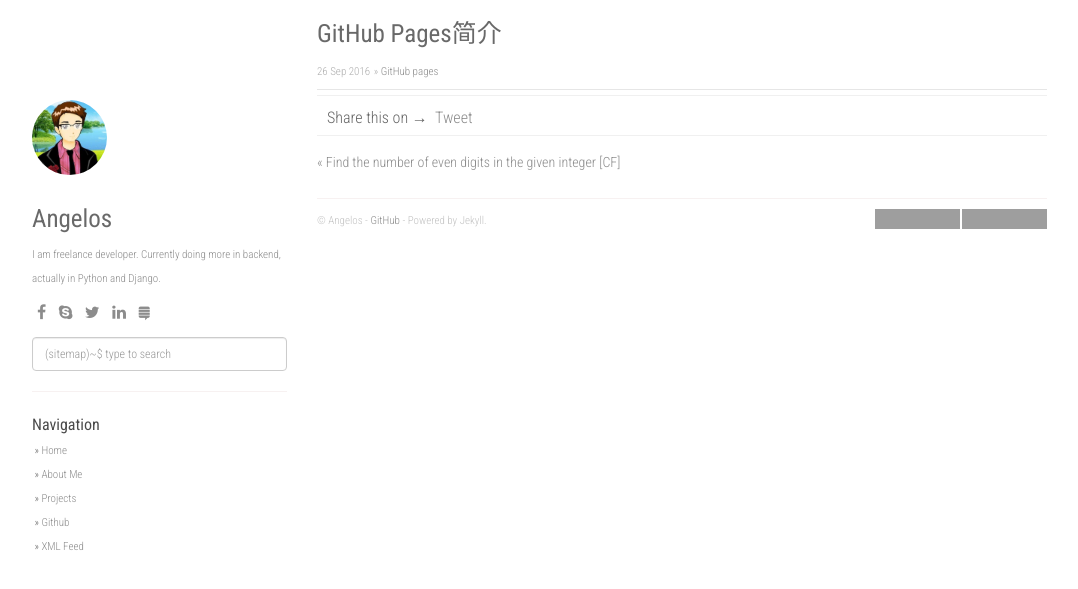
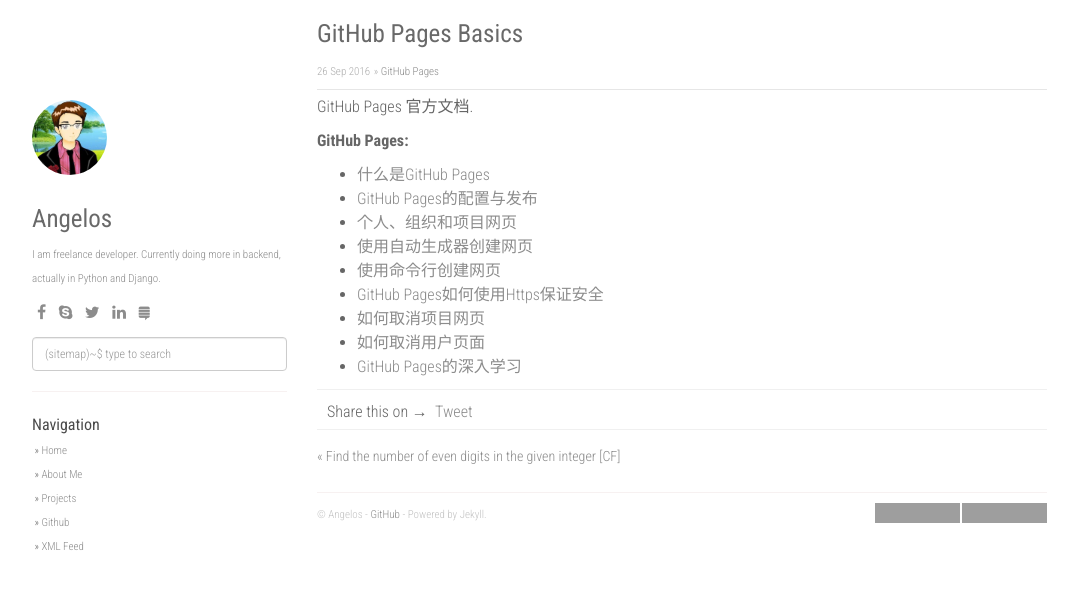
Before and after one commit to yzhming/yzhming.github.io, a Jekyll site: the page built from _posts/2016-09-26-what-is-github-pages.md, in a window 1280 px wide. Shown: the top 589 px of the page, without its empty margins (53-1131 px from the left). Built offline with Jekyll 4.4.1, drawn with Linux system fonts in a browser that asks for light colours; nearby versions of some CDN libraries; comment, search, counter and statistics services are not loaded; grey boxes are pictures that could not be loaded.

Commit message:
modify Angelos

```diff
--- a/_posts/2016-09-26-what-is-github-pages.md
+++ b/_posts/2016-09-26-what-is-github-pages.md
@@ -1,6 +1,20 @@
 ---
 layout: post
-title:  "GitHub Pages简介"
-date:   2016-09-26 10:59:03 +0700
-categories: [GitHub pages]
+title:  "GitHub Pages Basics"
+date:   2016-09-26 09:43:45 +0700
+categories: [GitHub Pages]
 ---
+
+GitHub Pages 官方文档.
+
+**GitHub Pages:**
+
+* [什么是GitHub Pages](https://help.github.com/articles/what-is-github-pages/)
+* [GitHub Pages的配置与发布](https://help.github.com/articles/configuring-a-publishing-source-for-github-pages/)
+* [个人、组织和项目网页](https://help.github.com/articles/user-organization-and-project-pages/)
+* [使用自动生成器创建网页](https://help.github.com/articles/creating-pages-with-the-automatic-generator/)
+* [使用命令行创建网页](https://help.github.com/articles/creating-project-pages-from-the-command-line/)
+* [GitHub Pages如何使用Https保证安全](https://help.github.com/articles/securing-your-github-pages-site-with-https/)
+* [如何取消项目网页](https://help.github.com/articles/unpublishing-a-project-pages-site/)
+* [如何取消用户页面](https://help.github.com/articles/unpublishing-a-user-pages-site/)
+* [GitHub Pages的深入学习](https://help.github.com/articles/further-reading-on-github-pages/)
```
Also changed, not shown: about.md (+1 -1 lines), 15 other files.
